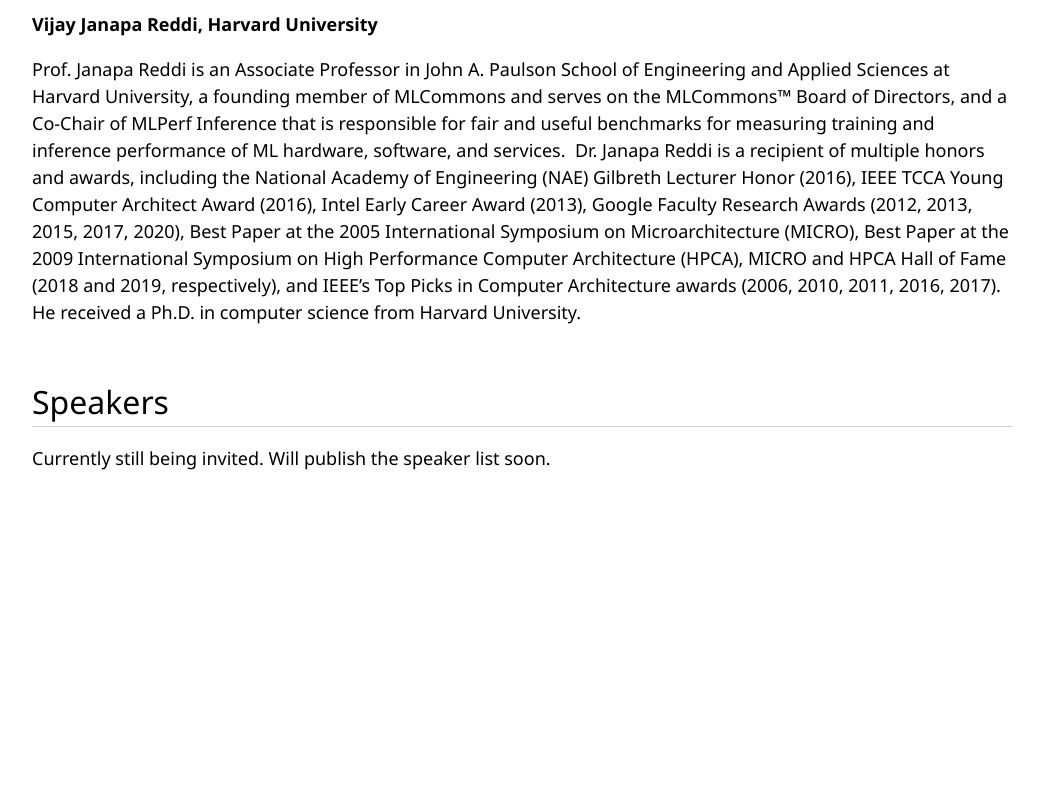
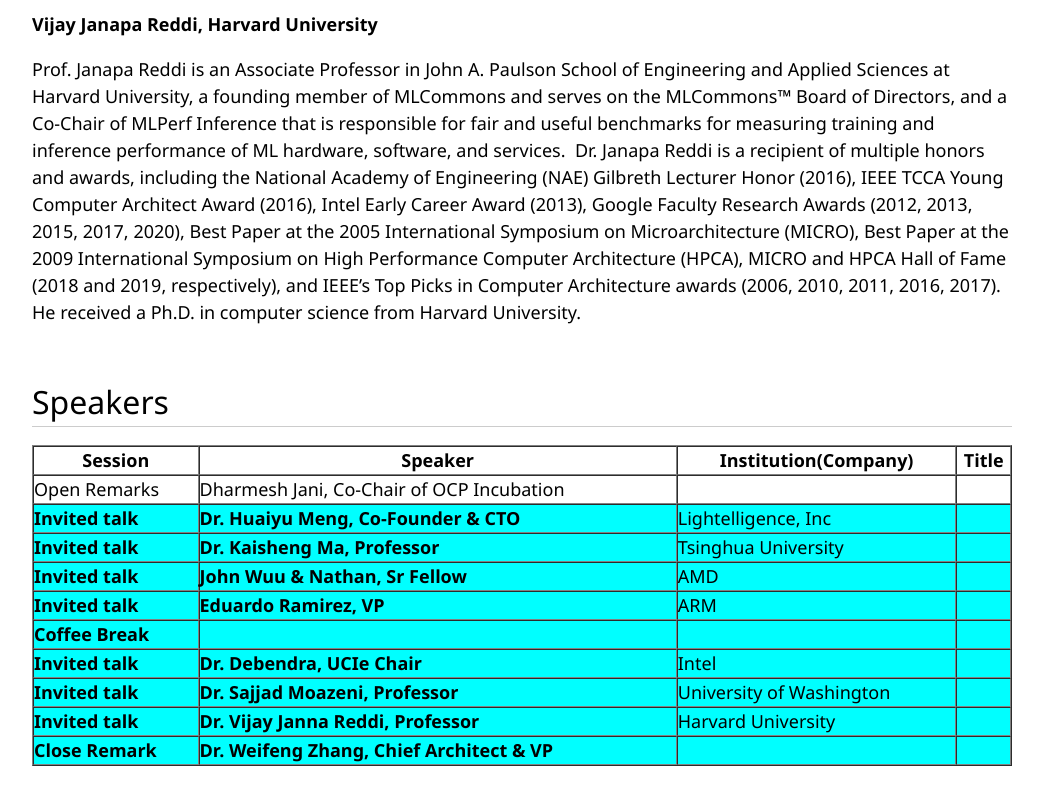
Before and after one commit to weifengz2016/hpca2023, a plain HTML site: page index.html in a window 1280 px wide. Shown: the part 1848-2648 px from the top of the page, without its empty margins (118-1161 px from the left). Before the commit the page ends 2354 px from the top, so only its background shows below. Drawn offline with nearby package versions, Linux system fonts and the light colour scheme.

Commit message:
Add speakers and agenda

```diff
--- a/index.html
+++ b/index.html
@@ -144,7 +144,81 @@ IIT-Bombay, MSEE from UCLA and MBA from UC-Berkeley (Haas).
     <div class="w3-content">
       <h2>Speakers</h2>
         <h5 class="w3-text-black">
-          <p>Currently still being invited. Will publish the speaker list soon.</p>
+          <p>
+<table border="1" cellpadding="0" cellspacing="0" style="width:100%">
+	<tbody>
+		<tr>
+			<th>Session</th>
+			<th>Speaker</th>
+			<th>Institution(Company)</th>
+			<th>Title</th>
+		</tr>
+		<tr>
+			<td align="left" style="vertical-align:middle">Open Remarks</td>
+			<td align="left" style="vertical-align:middle">Dharmesh Jani, Co-Chair of OCP Incubation</td>
+			<td align="left" style="vertical-align:middle"> &nbsp;</td>
+			<td align="center" style="vertical-align:middle"> &nbsp;</td>
+		</tr>
+		<tr>
+			<td align="left" style="background-color:aqua; vertical-align:middle"><strong>Invited talk</strong></td>
+			<td align="left" style="background-color:aqua; vertical-align:middle"><strong>Dr. Huaiyu Meng, Co-Founder & CTO</strong></td>
+			<td align="left" style="background-color:aqua; vertical-align:middle"> Lightelligence, Inc </td>
+			<td align="center" style="background-color:aqua; vertical-align:middle"></td>
+		</tr>
+		<tr>
+			<td align="left" style="background-color:aqua; vertical-align:middle"><strong>Invited talk</strong></td>
+			<td align="left" style="background-color:aqua; vertical-align:middle"><strong>Dr. Kaisheng Ma, Professor</strong></td>
+			<td align="left" style="background-color:aqua; vertical-align:middle">Tsinghua University</td>
+			<td align="center" style="background-color:aqua; vertical-align:middle">  &nbsp; </td>
+		</tr>
+		<tr>
+			<td align="left" style="background-color:aqua; vertical-align:middle"><strong>Invited talk</strong></td>
+			<td align="left" style="background-color:aqua; vertical-align:middle"><strong>John Wuu & Nathan, Sr Fellow</strong></td>
+			<td align="left" style="background-color:aqua; vertical-align:middle"> AMD </td>
+			<td align="center" style="background-color:aqua; vertical-align:middle"> &nbsp; </td>
+		</tr>
+    <tr>
+			<td align="left" style="background-color:aqua; vertical-align:middle"><strong>Invited talk</strong></td>
+			<td align="left" style="background-color:aqua; vertical-align:middle"><strong>Eduardo Ramirez, VP</strong></td>
+			<td align="left" style="background-color:aqua; vertical-align:middle"> ARM </td>
+			<td align="center" style="background-color:aqua; vertical-align:middle"> &nbsp; </td>
+		</tr>
+
+		<tr>
+			<td align="left" style="background-color:aqua; vertical-align:middle"><strong>Coffee Break</strong></td>
+			<td align="left" style="background-color:aqua; vertical-align:middle"> &nbsp; </td>
+			<td align="left" style="background-color:aqua; vertical-align:middle"> &nbsp;  </td>
+			<td align="center" style="background-color:aqua; vertical-align:middle"> &nbsp;</td>
+		</tr>
+		<tr>
+			<td align="left" style="background-color:aqua; vertical-align:middle"><strong>Invited talk</strong></td>
+			<td align="left" style="background-color:aqua; vertical-align:middle"><strong>Dr. Debendra, UCIe Chair</strong></td>
+			<td align="left" style="background-color:aqua; vertical-align:middle"> Intel </td>
+			<td align="center" style="background-color:aqua; vertical-align:middle"> &nbsp; </td>
+		</tr>
+		<tr>
+			<td align="left" style="background-color:aqua; vertical-align:middle"><strong>Invited talk</strong></td>
+			<td align="left" style="background-color:aqua; vertical-align:middle"><strong>Dr. Sajjad Moazeni, Professor</strong></td>
+			<td align="left" style="background-color:aqua; vertical-align:middle"> University of Washington </td>
+			<td align="center" style="background-color:aqua; vertical-align:middle"> &nbsp; </td>
+		</tr>
+		<tr>
+			<td align="left" style="background-color:aqua; vertical-align:middle"><strong>Invited talk</strong></td>
+			<td align="left" style="background-color:aqua; vertical-align:middle"><strong>Dr. Vijay Janna Reddi, Professor</strong></td>
+			<td align="left" style="background-color:aqua; vertical-align:middle"> Harvard University </td>
+			<td align="center" style="background-color:aqua; vertical-align:middle"> &nbsp; </td>
+		</tr>
+		<tr>
+			<td align="left" style="background-color:aqua; vertical-align:middle"><strong>Close Remark</strong></td>
+			<td align="left" style="background-color:aqua; vertical-align:middle"><strong>Dr. Weifeng Zhang, Chief Architect & VP</strong></td>
+			<td align="left" style="background-color:aqua; vertical-align:middle"> &nbsp; </td>
+			<td align="center" style="background-color:aqua; vertical-align:middle"> &nbsp;</td>
+		</tr>
+  </tbody>
+ </table>
+
+          </p>
+
         </h5>
     </div>
   </div>
```
